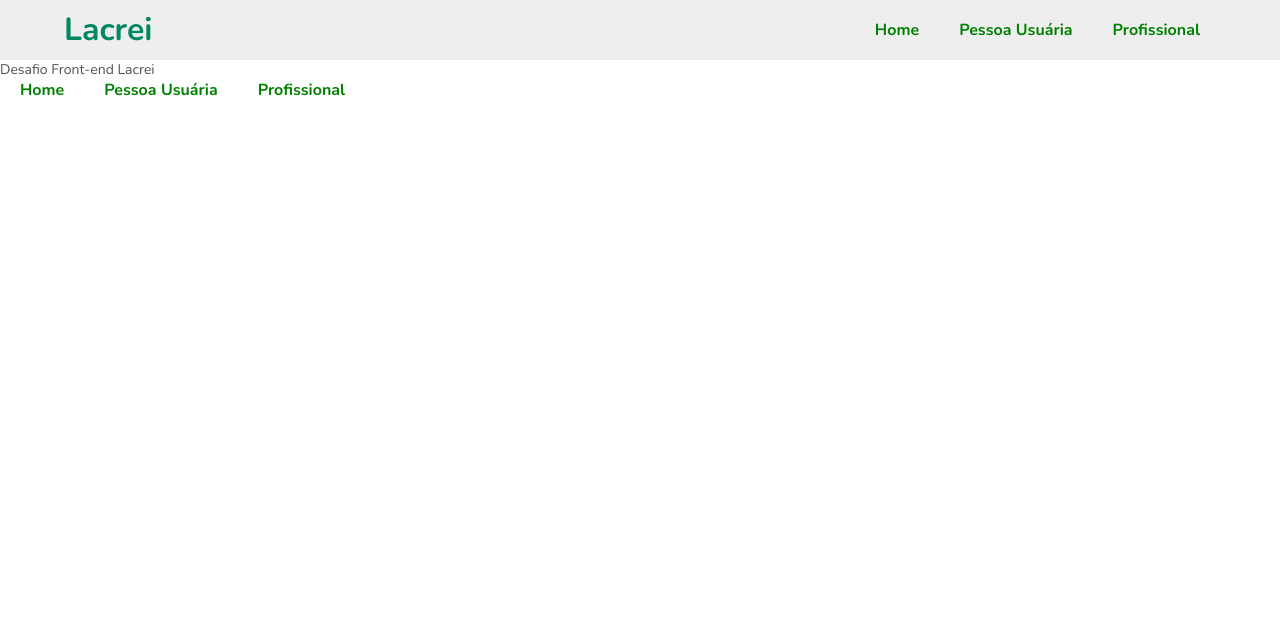
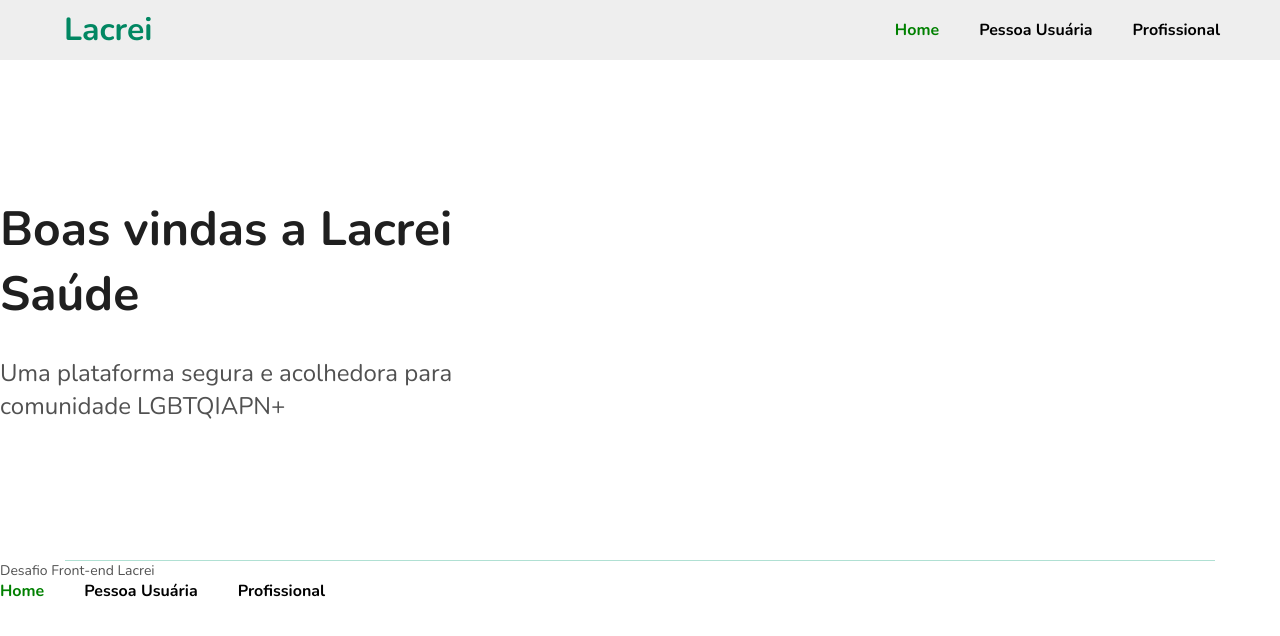
Before and after one commit to biancapb/lacrei-desafio, a React (Create React App) app: page /user in a window 1280 px wide. Shown: the top 636 px of the page. Built offline with nearby package versions, Linux system fonts and the light colour scheme.

Commit message:
feat: starting layout component

```diff
--- a/public/index.html
+++ b/public/index.html
@@ -1,5 +1,5 @@
 <!DOCTYPE html>
-<html lang="en">
+<html lang="pt">
   <head>
     <meta charset="utf-8" />
     <link rel="icon" href="%PUBLIC_URL%/lacrei-logo.png" />
--- a/src/App.tsx
+++ b/src/App.tsx
@@ -1,11 +1,18 @@
 import Footer from "./components/Footer/Footer";
 import Header from "./components/Header/Header";
+import Layout from "./components/Layout/Layout";
 import "./index.css";
 
 function App() {
   return (
     <>
       <Header />
+      <Layout
+        textTitle={"Boas vindas a Lacrei Saúde"}
+        textSubtitle={
+          "Uma plataforma segura e acolhedora para comunidade LGBTQIAPN+"
+        }
+      />
       <Footer />
     </>
   );
--- a/src/components/Footer/Footer.tsx
+++ b/src/components/Footer/Footer.tsx
@@ -1,8 +1,10 @@
 import Tabs from "../Tabs/Tabs";
-import { Text } from "./FooterStyle";
+import { Divider, Text } from "./FooterStyle";
 const Footer = (): JSX.Element => {
   return (
     <>
+      <Divider></Divider>
+
       <Text>Desafio Front-end Lacrei</Text>
 
       <Tabs></Tabs>
--- a/src/components/Footer/FooterStyle.ts
+++ b/src/components/Footer/FooterStyle.ts
@@ -5,3 +5,10 @@ export const Text = styled.span`
   font-family: "Nunito", sans-serif;
   font-size: 14px;
 `;
+
+export const Divider = styled.div`
+  width: auto;
+  height: 1px;
+  background-color: #b0e0d3;
+  margin: 0 65px;
+`;
--- /dev/null
+++ b/src/components/Layout/Layout.tsx
@@ -0,0 +1,17 @@
+import { Container, Subtitle, Title } from "./LayoutStyle";
+
+interface LayoutProps {
+  textTitle: string;
+  textSubtitle: string;
+}
+
+const Layout: React.FC<LayoutProps> = ({ textTitle, textSubtitle }) => {
+  return (
+    <Container>
+      <Title>{textTitle}</Title>
+      <Subtitle>{textSubtitle}</Subtitle>
+    </Container>
+  );
+};
+
+export default Layout;
--- /dev/null
+++ b/src/components/Layout/LayoutStyle.ts
@@ -0,0 +1,28 @@
+import styled from "styled-components";
+
+export const Container = styled.div`
+  width: 500px;
+  height: 500px;
+  display: flex;
+  justify-content: center;
+  flex-direction: column;
+  gap: 30px;
+`;
+
+export const Title = styled.h2`
+  color: #1f1f1f;
+  font-family: "Nunito";
+  font-style: normal;
+  font-weight: 700;
+  font-size: 48px;
+  line-height: 65px;
+`;
+
+export const Subtitle = styled.p`
+  color: #515151;
+  font-family: "Nunito";
+  font-style: normal;
+  font-weight: 400;
+  font-size: 24px;
+  line-height: 33px;
+`;
--- a/src/components/Tabs/Tabs.tsx
+++ b/src/components/Tabs/Tabs.tsx
@@ -5,7 +5,9 @@ const Tabs = (): JSX.Element => {
     <>
       <Container>
         <TabItem>
-          <TabText href="/">Home</TabText>
+          <TabText active href="/">
+            Home
+          </TabText>
 
           <TabText href="/usuario">Pessoa Usuária</TabText>
 
--- a/src/components/Tabs/TabsStyle.ts
+++ b/src/components/Tabs/TabsStyle.ts
@@ -9,15 +9,18 @@ export const Container = styled.div`
   flex-direction: row;
 `;
 
-export const TabItem = styled.nav``;
+export const TabItem = styled.nav`
+  display: flex;
+  gap: 40px;
+`;
 
 export const TabText = styled.a<TabProps>`
-  color: ${(props) => (props.active ? "red" : "green")};
+  color: ${(props) => (props.active ? "green" : "black")};
   text-decoration: none;
   font-family: "Nunito", sans-serif;
   font-size: 16px;
   font-weight: 700;
-  padding: 20px;
+  line-height: 22px;
 
   &:hover {
     opacity: 0.5;
```
